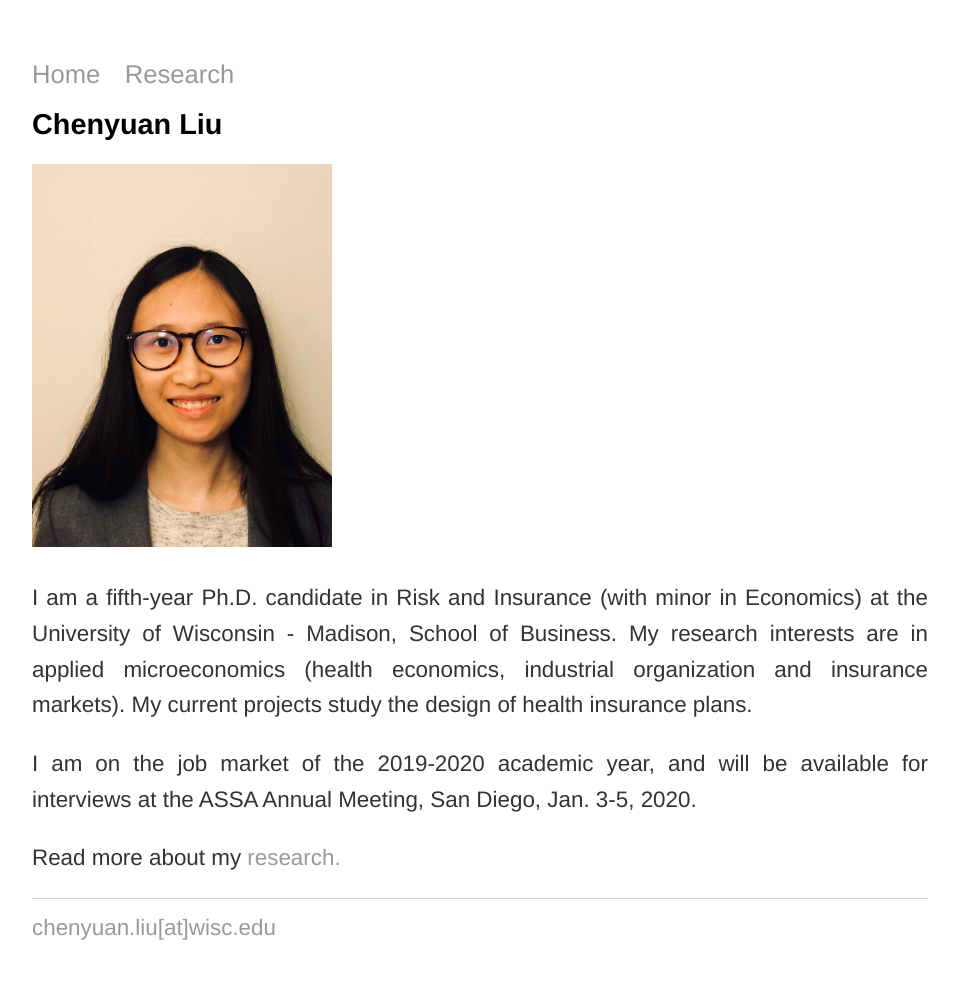
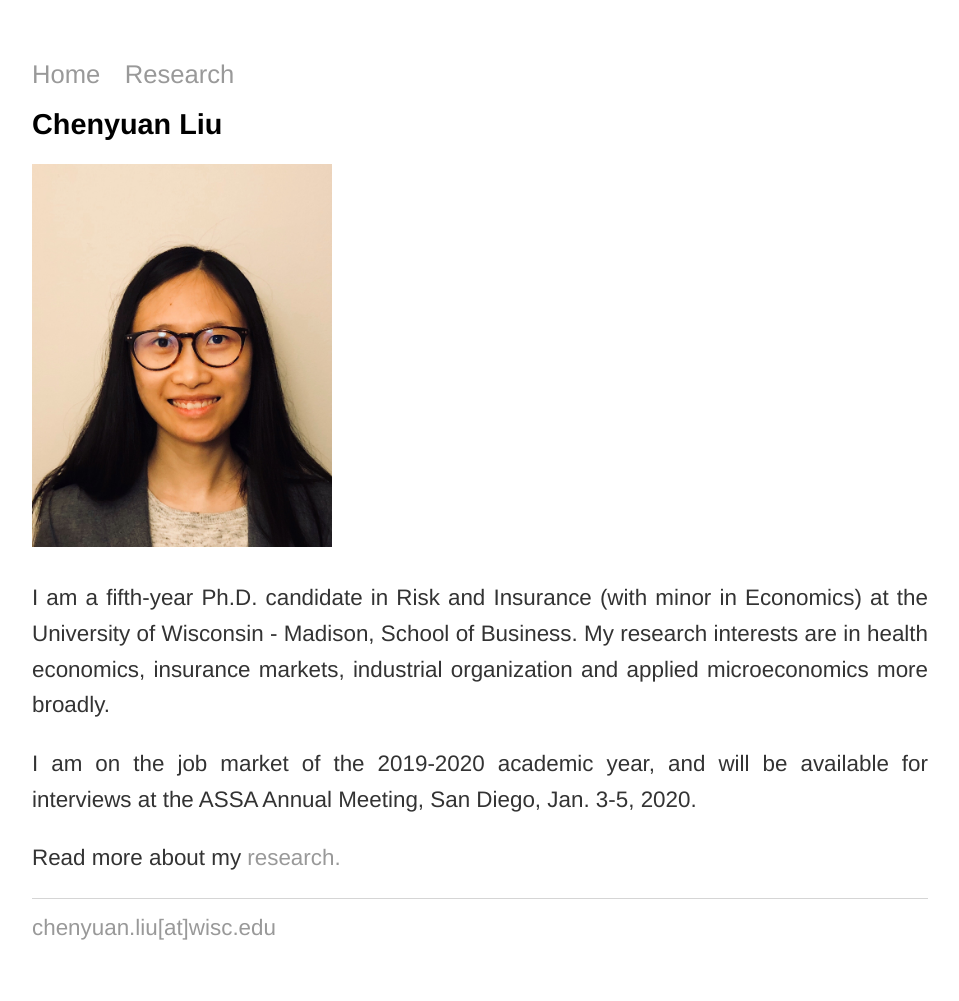
Before and after one commit to trifen/feng3hu.github.io, a Jekyll site: the page built from index.html, in a window 1280 px wide. Shown: the whole page, without its empty margins (160-1119 px from the left). Built offline with Jekyll 4.4.1, drawn with Linux system fonts in a browser that asks for light colours.

Commit message:
Update index.html

```diff
--- a/index.html
+++ b/index.html
@@ -6,7 +6,7 @@ title: Chenyuan Liu
 	<h1>Chenyuan Liu</h1>
 	<p> <img src="image1.jpg" alt="Chenyuan Liu" width="300" height="383"></p>
 		<div align="justify">
-			<p>I am a fifth-year Ph.D. candidate in Risk and Insurance (with minor in Economics) at the University of Wisconsin - Madison, School of Business. My research interests are in applied microeconomics (health economics, industrial organization and insurance markets). My current projects study the design of health insurance plans. </p>
+			<p>I am a fifth-year Ph.D. candidate in Risk and Insurance (with minor in Economics) at the University of Wisconsin - Madison, School of Business. My research interests are in health economics, insurance markets, industrial organization and applied microeconomics more broadly. </p>
 			<p>I am on the job market of the 2019-2020 academic year, and will be available for interviews at the ASSA Annual Meeting, San Diego, Jan. 3-5, 2020.
 			<p>Read more about my <a href="/research">research.</a></p>
 	</div>
```
